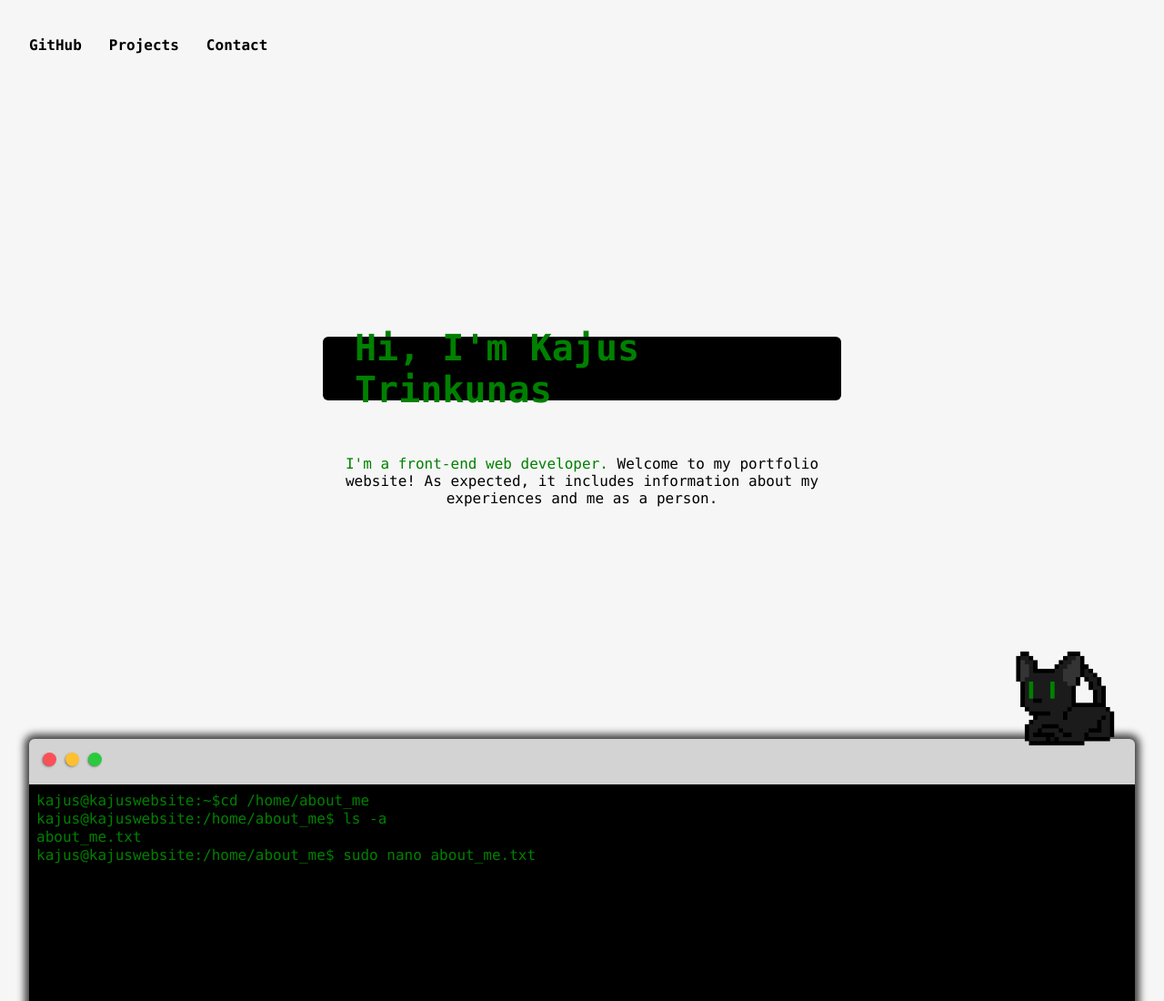
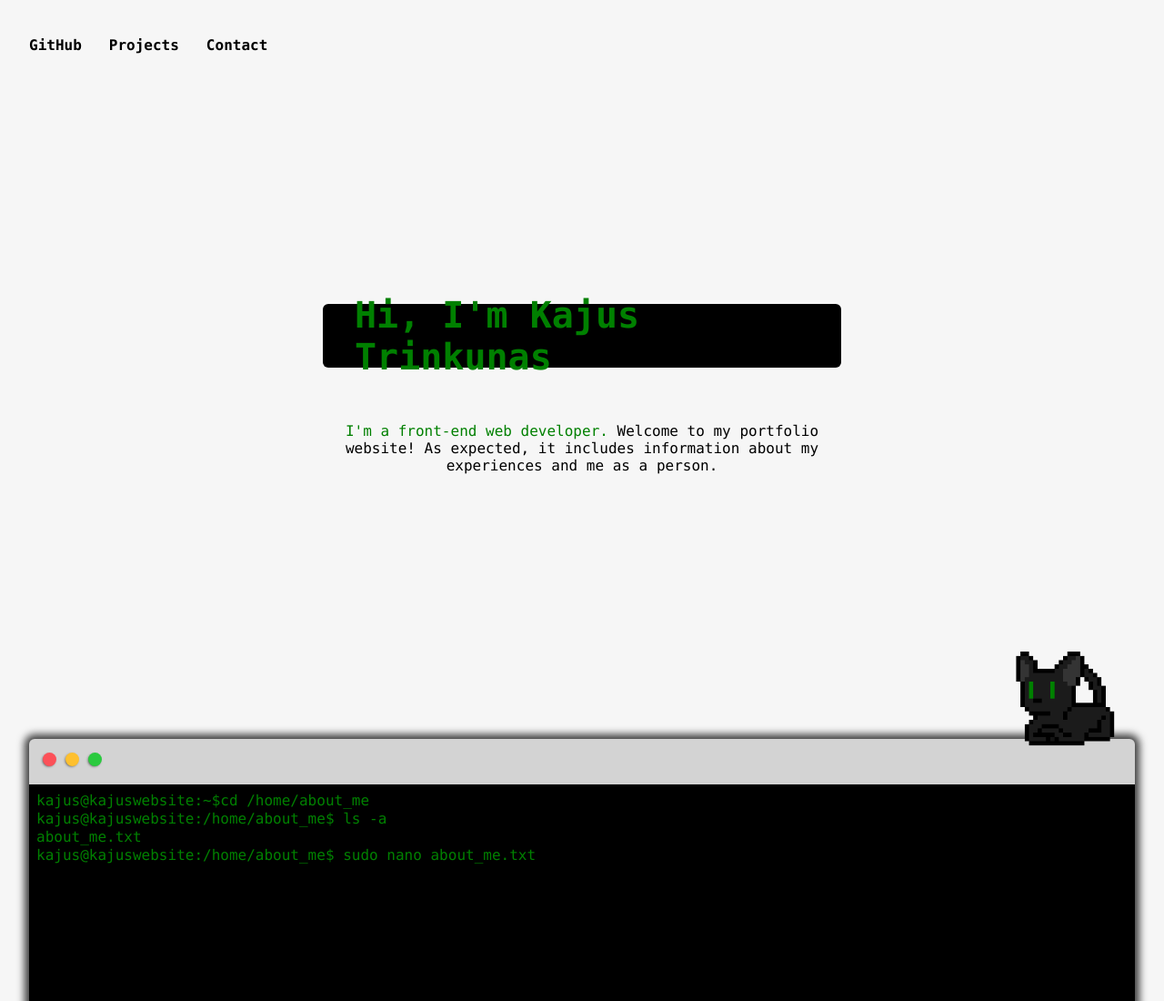
Before and after one commit to kajewdrinkcumass/portfolio-website, a plain HTML site: page index.html in a window 1280 px wide. Shown: the top 1100 px of the page at 91% size. Drawn offline with Linux system fonts and the light colour scheme.

Commit message:
margin top of title

```diff
--- a/style.css
+++ b/style.css
@@ -69,7 +69,7 @@ span{
     margin-left: auto;
     margin-right: auto;
     background-color: none;
-    margin-top: 300px;
+    margin-top: 33vh;
     width: 570px;
     height: 70px;
     background-color: #000;
```
